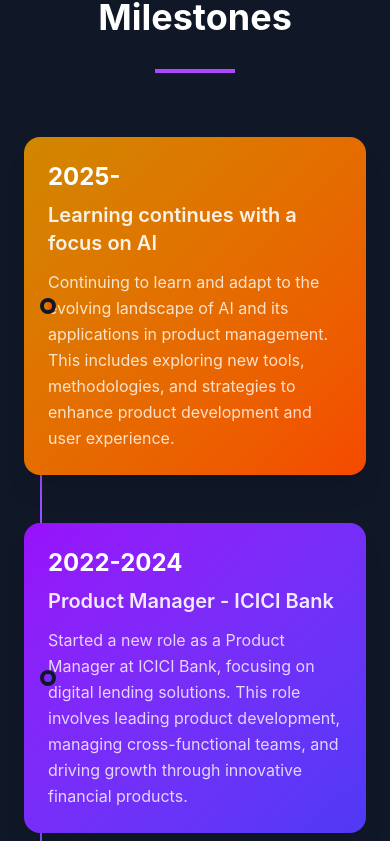
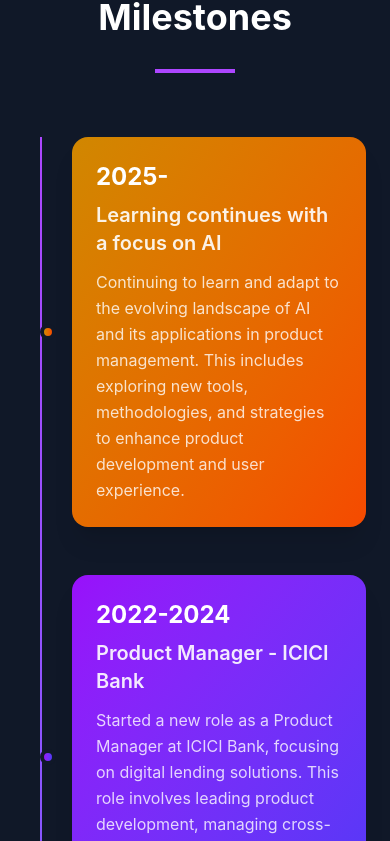
Before and after one commit to prod-blip/PersonalWebsite, a React (Vite) app: page / in a window 390 px wide. Shown: the part 8134-8975 px from the top of the page. Built offline with nearby package versions, Linux system fonts and the light colour scheme.

Commit message:
timeline item rectification

```diff
--- a/src/components/TimelineItem.jsx
+++ b/src/components/TimelineItem.jsx
@@ -17,7 +17,7 @@
       className={`relative flex items-center mb-12 ${index % 2 === 0 ? 'md:flex-row' : 'md:flex-row-reverse'} transition-all duration-1000 ${inView ? 'opacity-100 translate-x-0' : `opacity-0 ${index % 2 === 0 ? 'translate-x-10' : '-translate-x-10'}`}`}
       style={{ transitionDelay: `${index * 200}ms` }}
     >
-      <div className={`w-full md:w-5/12 ${index % 2 === 0 ? 'md:pr-8 md:text-right' : 'md:pl-8 md:text-left'}`}>
+      <div className={`w-full md:w-5/12 pl-12 ${index % 2 === 0 ? 'md:pr-8 md:text-right md:pl-0' : 'md:pl-8 md:text-left'}`}>
         <div className={`bg-gradient-to-br ${getTypeColor(item.type)} p-6 rounded-2xl shadow-xl hover:shadow-2xl transition-all duration-300 hover:scale-105`}>
           <h3 className="text-2xl font-bold text-white mb-2">{item.year}</h3>
           <h4 className="text-xl font-semibold mb-3 text-white/90">{item.event}</h4>
```
